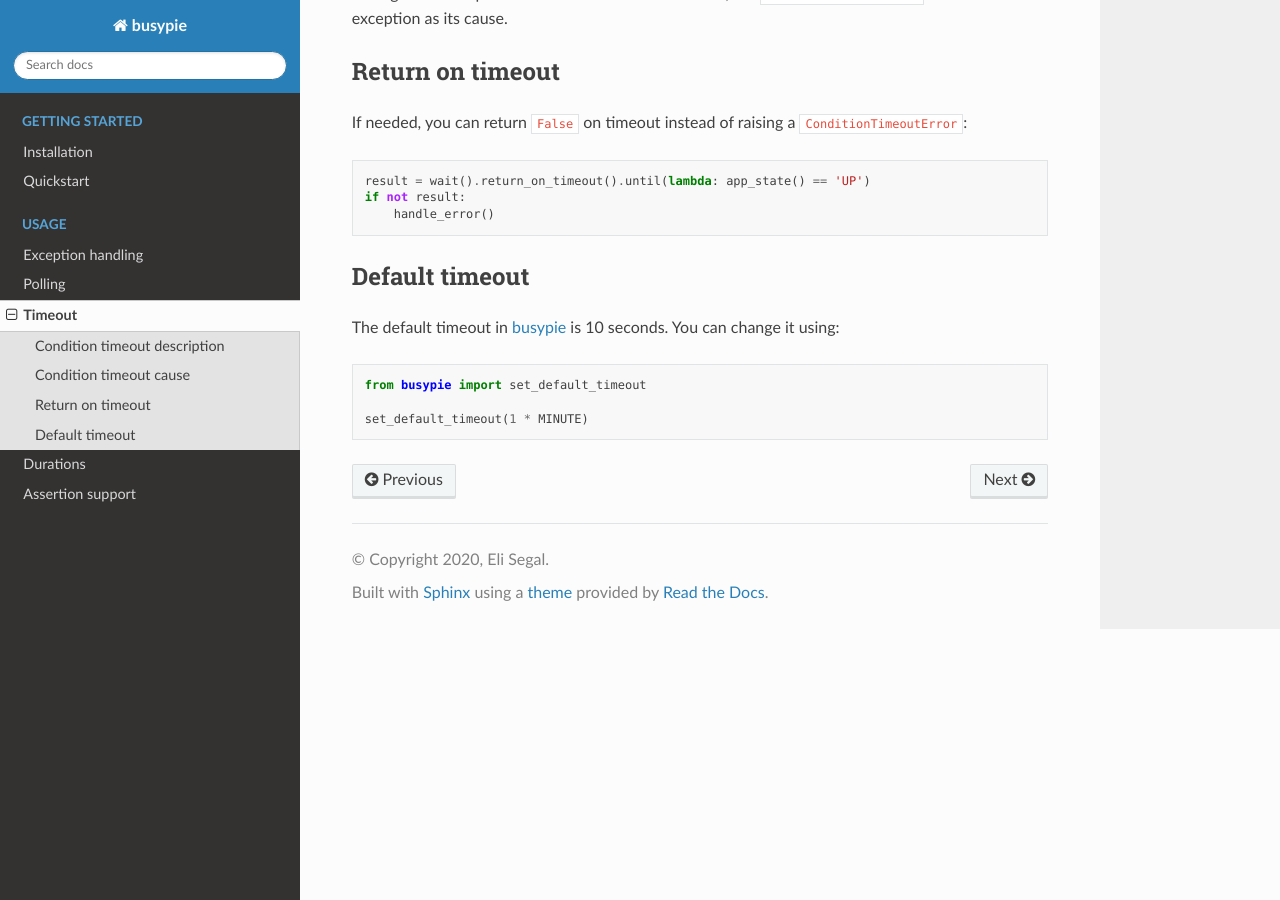
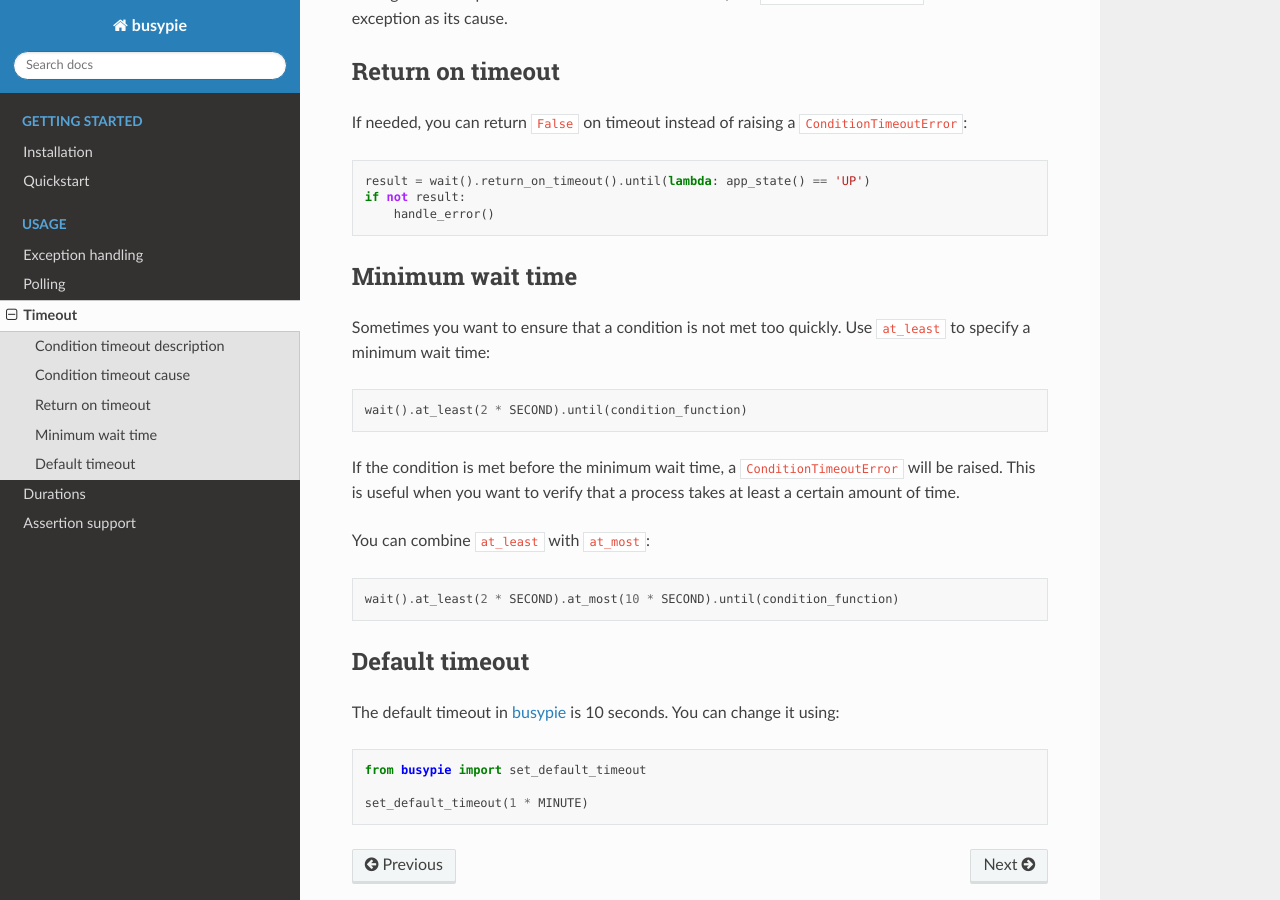
Before and after one commit to rockem/busypie, a Sphinx documentation site: the page built from docs/source/timeout.rst, in a window 1280 px wide and 900 px high, scrolled down 771 px. Built offline with Sphinx 7.4.7 and the Read the Docs theme 3.1.0, drawn with Linux system fonts in a browser that asks for light colours.

Commit message:
feat: Added at_least to docs (#80)

```diff
--- a/docs/source/timeout.rst
+++ b/docs/source/timeout.rst
@@ -37,6 +37,21 @@ If needed, you can return ``False`` on timeout instead of raising a
     if not result:
         handle_error()
 
+Minimum wait time
+-----------------
+Sometimes you want to ensure that a condition is not met too quickly.
+Use ``at_least`` to specify a minimum wait time::
+
+    wait().at_least(2 * SECOND).until(condition_function)
+
+If the condition is met before the minimum wait time, a ``ConditionTimeoutError``
+will be raised. This is useful when you want to verify that a process takes
+at least a certain amount of time.
+
+You can combine ``at_least`` with ``at_most``::
+
+    wait().at_least(2 * SECOND).at_most(10 * SECOND).until(condition_function)
+
 Default timeout
 ---------------
 The default timeout in :pypi:`busypie` is 10 seconds. You can change it using::
```
